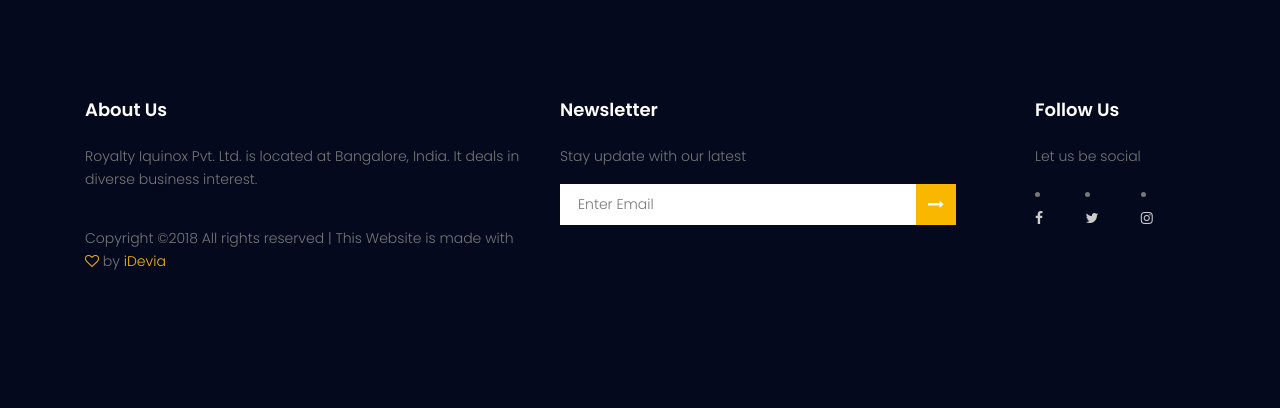
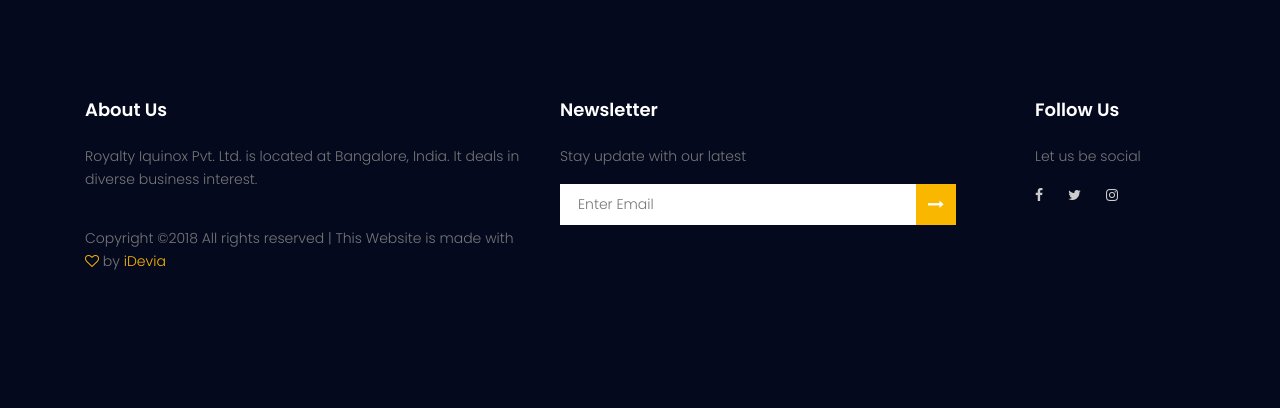
Before and after one commit to DoTA93/royal, a PHP site: template resources/views/home.twig in a window 1280 px wide. Shown: the part 3797-4205 px from the top of the page. Run offline with PHP 8.4, Linux system fonts and the light colour scheme; the template is opened without the code that fills it, so the values that code supplies are empty; some libraries are stand-ins or nearby versions.

Commit message:
update div to ul

```diff
--- a/resources/views/templates/partials/footer.twig
+++ b/resources/views/templates/partials/footer.twig
@@ -36,12 +36,12 @@ Copyright &copy;<script data-cfasync="false" src="../../../cdn-cgi/scripts/f2bf0
 							<div class="single-footer-widget">
 								<h6>Follow Us</h6>
 								<p>Let us be social</p>
-								<div class="footer-social d-flex align-items-center">
+								<ul class="footer-social d-flex align-items-center">
 									<li><a href="https://www.facebook.com/Royaltyiquinox/"><i class="fa fa-facebook"></i></a></li>
 									<li><a href="https://twitter.com/iquinox?s=09"><i class="fa fa-twitter"></i></a></li>
 									<li><a href="https://www.instagram.com/royaltyiquinox/"><i class="fa fa-instagram"></i></a></li>
 									{# <li><a href="#"><i class="fa fa-whatsapp"></i> +918310087071</a></li> #}
-								</div>
+								</ul>
 							</div>
 						</div>
 					</div>
```
